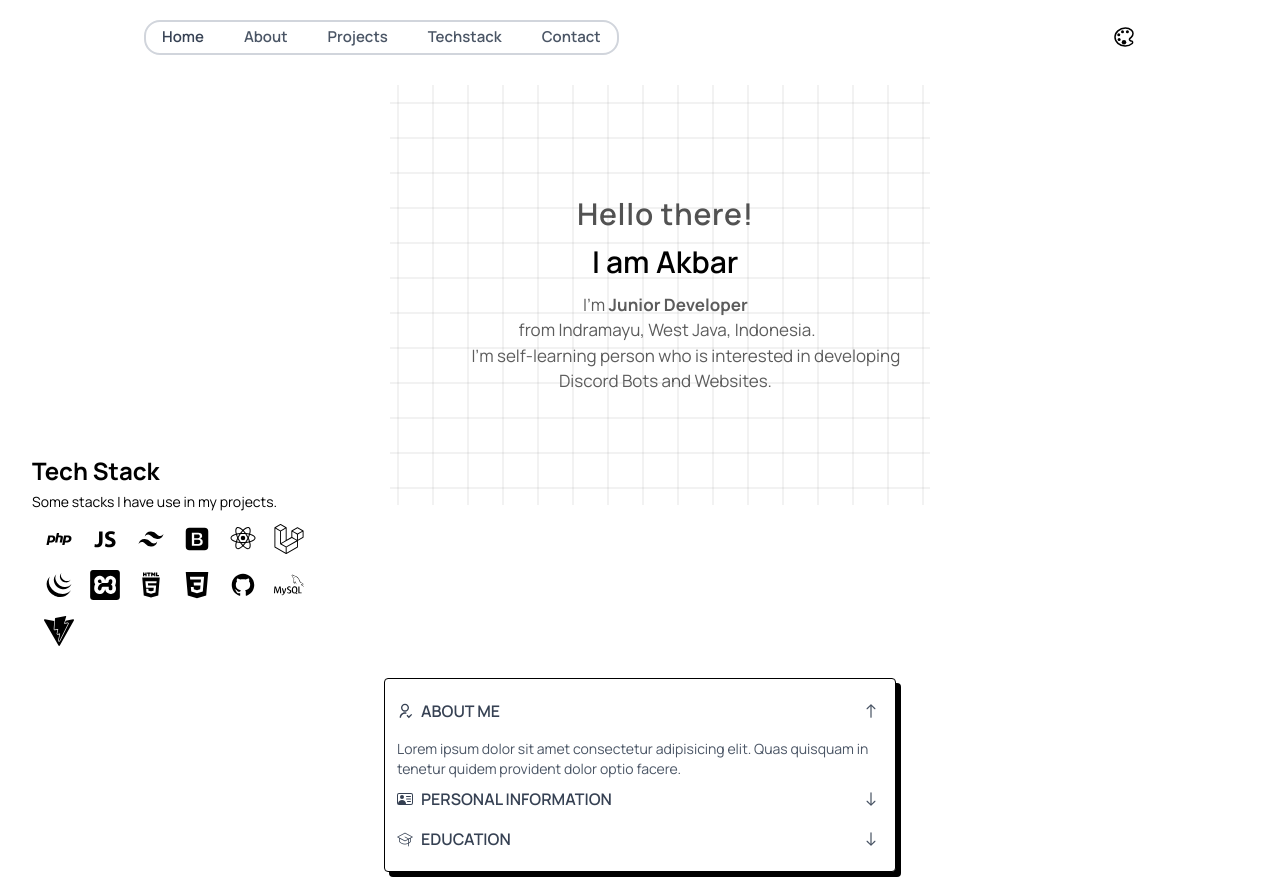
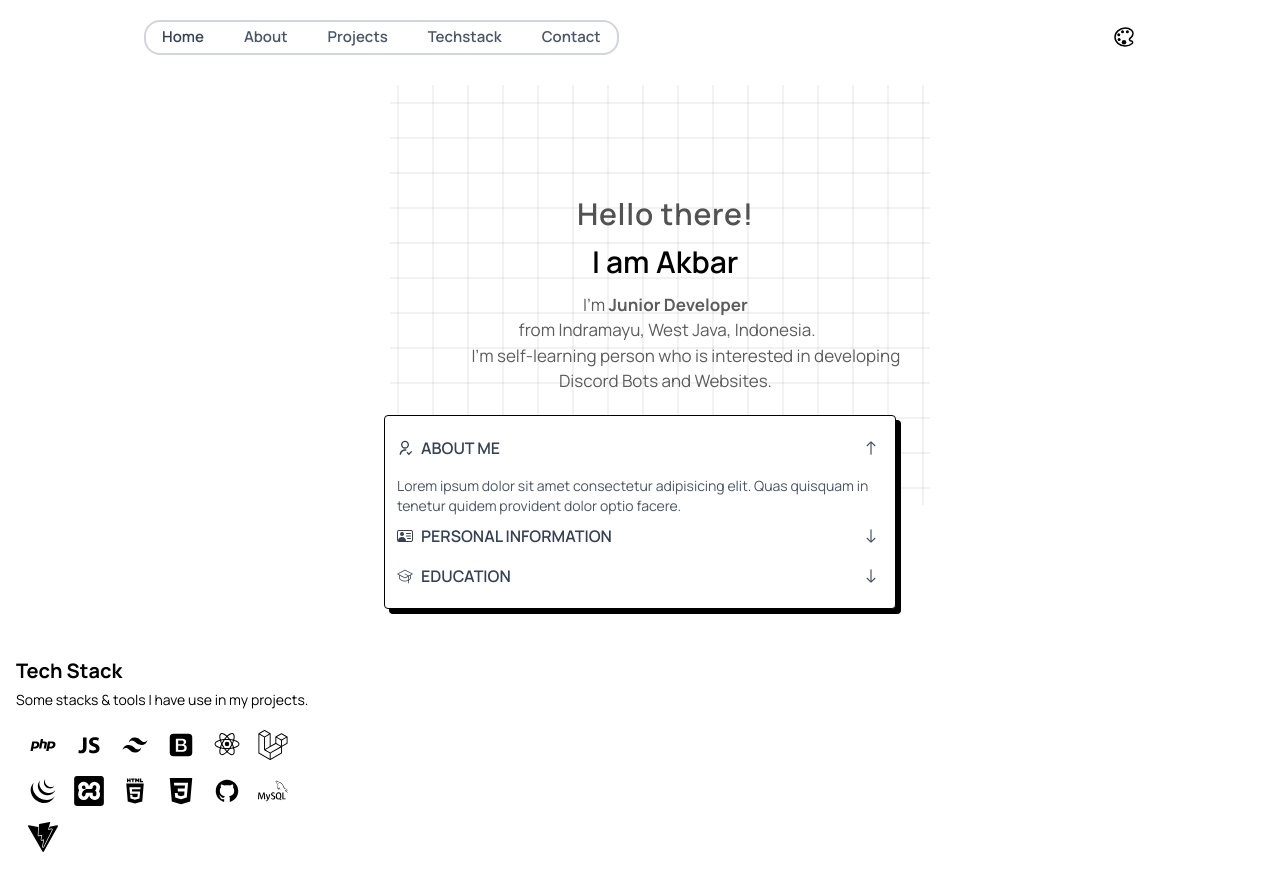
Before and after one commit to akbarryyan/porto-akbar, a React (Vite) app: page / in a window 1280 px wide. Built offline with nearby package versions, Linux system fonts and the light colour scheme.

Commit message:
update layouts

```diff
--- a/src/components/About.jsx
+++ b/src/components/About.jsx
@@ -71,10 +71,31 @@ function About() {
                   </div>
                 )}
                 {id === "education" && (
-                  <div className="retro:text-[#59534A]">
-                    <p>University: [Your University Name]</p>
-                    <p>Major: [Your Major]</p>
-                    <p>Year of Study: [Your Year]</p>
+                  <div className="relative retro:text-[#59534A]">
+                    <div className="border-l-2 border-gray-400 dark:border-gray-600 space-y-4">
+                      <div className="relative">
+                        <div className="absolute -left-2 top-0 w-4 h-4 bg-gray-600 dark:bg-gray-400 rounded-full"></div>
+                        <div className="flex flex-col ml-4">
+                          <p className="font-semibold">2021 - 2025</p>
+                          <p>University of Technology</p>
+                          <p>Major: Computer Science</p>
+                        </div>
+                      </div>
+                      <div className="relative">
+                        <div className="absolute -left-2 top-0 w-4 h-4 bg-gray-600 dark:bg-gray-400 rounded-full"></div>
+                        <div className="flex flex-col ml-4">
+                          <p className="font-semibold">2018 - 2021</p>
+                          <p>Senior High School XYZ</p>
+                        </div>
+                      </div>
+                      <div className="relative">
+                        <div className="absolute -left-2 top-0 w-4 h-4 bg-gray-600 dark:bg-gray-400 rounded-full"></div>
+                        <div className="flex flex-col ml-4">
+                          <p className="font-semibold">2015 - 2018</p>
+                          <p>Junior High School ABC</p>
+                        </div>
+                      </div>
+                    </div>
                   </div>
                 )}
               </motion.div>
--- a/src/components/Home.jsx
+++ b/src/components/Home.jsx
@@ -56,11 +56,11 @@ function Home() {
           </div>
         </div>
       </div>
-      <div className="mt-[-40px]">
-        <div className="mb-8 px-4">
-          <TechStack />
+      <div className="mt-[-80px]">
+        <div className="mb-12">
+          <About />
         </div>
-        <About />
+        <TechStack />
       </div>
     </>
   );
--- a/src/components/TechStack.jsx
+++ b/src/components/TechStack.jsx
@@ -15,12 +15,12 @@ import { LiaGithub } from "react-icons/lia";
 function TechStack() {
   return (
     <>
-      <h1 className="text-2xl font-bold dark:text-white">Tech Stack</h1>
+      <h1 className="text-xl font-bold dark:text-white">Tech Stack</h1>
       <p className="text-[14px] mt-1 dark:text-white">
-        Some stacks I have use in my projects.
+        Some stacks & tools I have use in my projects.
       </p>
-      <div className="flex items-center mt-3 ml-3">
-        <div className="grid grid-cols-6 gap-4">
+      <div className="flex items-center mt-4 ml-3">
+        <div className="grid grid-cols-6 gap-4 mt-1">
           <BiLogoPhp className="text-3xl dark:text-white" />
           <DiJavascript1 className="text-3xl dark:text-white" />
           <BiLogoTailwindCss className="text-3xl dark:text-white" />
```
